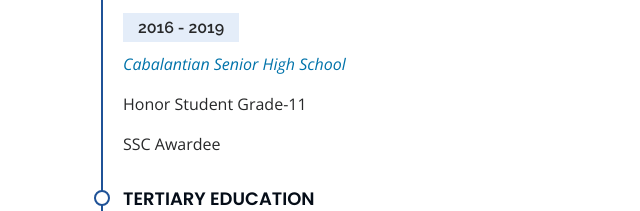
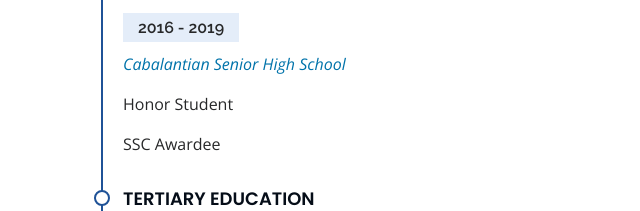
Before and after one commit to jayabels23/abella, a plain HTML site: page index.html in a window 1280 px wide. Shown: the part 4629-4840 px from the top of the page, 214-854 px from the left. Drawn offline with nearby package versions, Linux system fonts and the light colour scheme.

Commit message:
Update index.html

```diff
--- a/index.html
+++ b/index.html
@@ -544,7 +544,7 @@
               <p> Senior High School</p>
               <h5>2016 - 2019</h5>
               <p><em><a rel="noopener" href=https://www.google.com/search?q=Cabalantian+Senior+High+School&oq=Cabalantian+Senior+High+School&gs_lcrp=EgZjaHJvbWUyBggAEEUYOTIHCAEQIRigATIHCAIQIRigATIHCAMQIRigAdIBCjEwOTQ4ajBqMTWoAgCwAgA&sourceid=chrome&ie=UTF-8#ip=1&rlimm=1085477957831754735" target="_blank">Cabalantian Senior High School</a></em></p>
-              <p>Honor Student Grade-11</p>
+              <p>Honor Student</p>
               <p>SSC Awardee</p>
             </div>
             <div class="resume-item">
```
